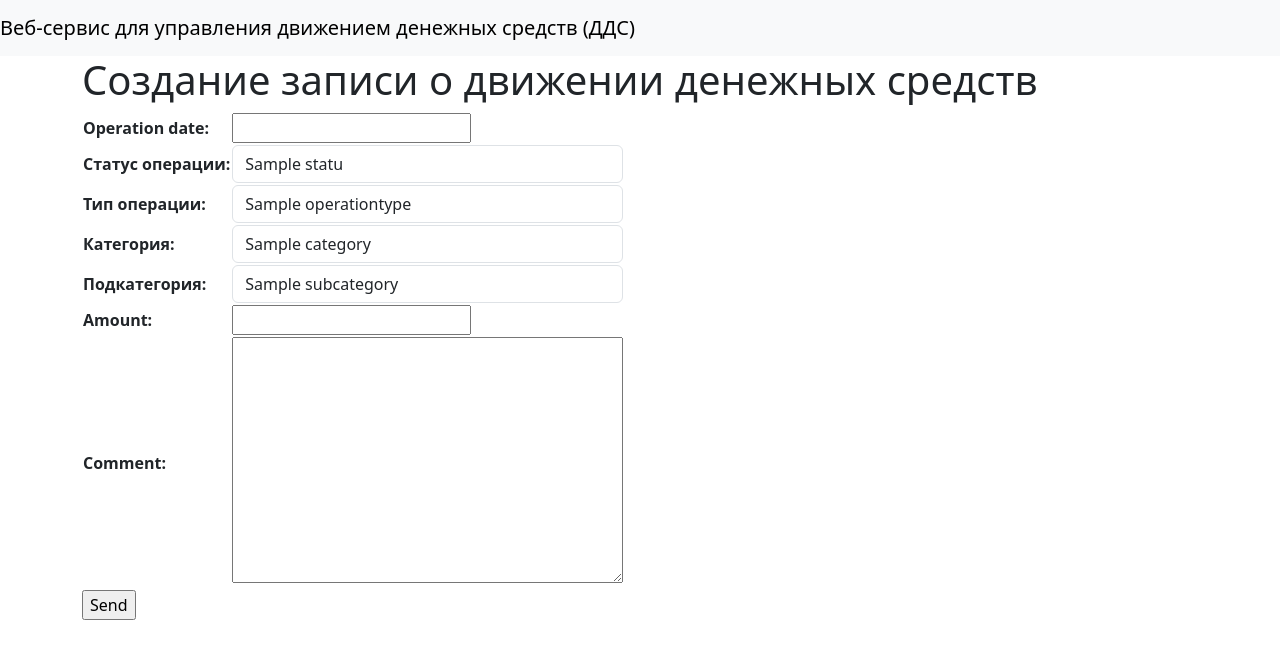
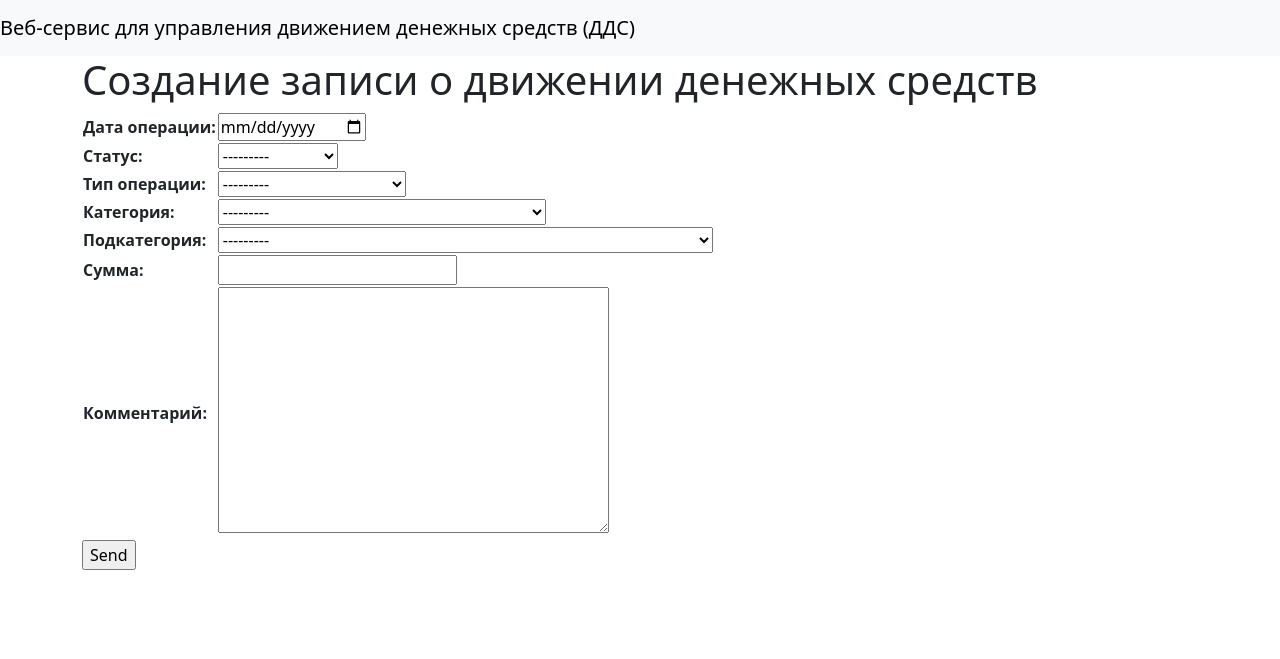
Before and after one commit to MariaEvstratova/DDS, a Django app: page /add_operation in a window 1280 px wide. Shown: the top 659 px of the page. Run offline with Django 5.2, Linux system fonts and the light colour scheme; tables that the repository leaves empty hold one stand-in row (values such as "Sample post").

Commit message:
Changing forms, editing oiperation and delete operation

```diff
--- a/dds/forms.py
+++ b/dds/forms.py
@@ -1,57 +1,71 @@
 from django import forms
-from dds.models import Status
-from dds.models import OperationType
-from dds.models import Category
-from dds.models import SubCategory
-
-# class Status(forms.Form):
-#     name = forms.CharField(max_length=100)
-#
-#
-#
-# class OperationType(forms.Form):
-#     name = forms.CharField(max_length=100)
-#
-#
-# class Category(forms.Form):
-#     name = forms.CharField(max_length=100)
-#     operation_type = forms.ForeignKey(OperationType, on_delete=models.CASCADE)
-#
-#
-# class SubCategory(forms.Form):
-#     name = forms.CharField(max_length=100)
-#     category = forms.ForeignKey(Category, on_delete=models.CASCADE)
+from .models import MoneyOperation, Status, OperationType, Category, SubCategory
 
 
 class MoneyOperationForm(forms.Form):
-    operation_date = forms.DateField()
-    status_choices = [(status.id, status.name) for status in Status.objects.all()]
+    operation_date = forms.DateField(
+        label='Дата операции',
+        widget=forms.DateInput(attrs={'type': 'date'})
+    )
 
-    status = forms.ChoiceField(
-        choices=status_choices,
-        label="Статус операции",
-        widget=forms.Select(attrs={'class': 'form-control'})
+    status = forms.ModelChoiceField(
+        queryset=Status.objects.all(),
+        label='Статус'
     )
-    operation_type_choices = [(type.id, type.name) for type in OperationType.objects.all()]
 
-    operation_type = forms.ChoiceField(
-        choices=operation_type_choices,
-        label="Тип операции",
-        widget=forms.Select(attrs={'class': 'form-control'})
+    operation_type = forms.ModelChoiceField(
+        queryset=OperationType.objects.all(),
+        label='Тип операции'
     )
-    category_choices = [(category.id, category.name) for category in Category.objects.all()]
 
-    category = forms.ChoiceField(
-        choices=category_choices,
-        label="Категория",
-        widget=forms.Select(attrs={'class': 'form-control'})
+    category = forms.ModelChoiceField(
+        queryset=Category.objects.all(),
+        label='Категория'
     )
-    subcategory_choices = [(subcategory.id, subcategory.name) for subcategory in SubCategory.objects.all()]
 
-    subcategory = forms.ChoiceField(
-        choices=subcategory_choices,
-        label="Подкатегория",
-        widget=forms.Select(attrs={'class': 'form-control'})
+    subcategory = forms.ModelChoiceField(
+        queryset=SubCategory.objects.all(),
+        label='Подкатегория'
     )
-    amount = forms.DecimalField(max_digits=12, decimal_places=2)
-    comment = forms.CharField(widget=forms.Textarea, required=False)
+
+    amount = forms.DecimalField(
+        label='Сумма',
+        max_digits=12,
+        decimal_places=2
+    )
+
+    comment = forms.CharField(
+        label='Комментарий',
+        widget=forms.Textarea,
+        required=False
+    )
+
+    def __init__(self, *args, **kwargs):
+        instance = kwargs.pop('instance', None)
+        super().__init__(*args, **kwargs)
+
+        if instance:
+            self.fields['operation_date'].initial = instance.operation_date
+            self.fields['status'].initial = instance.status
+            self.fields['operation_type'].initial = instance.operation_type
+            self.fields['category'].initial = instance.category
+            self.fields['subcategory'].initial = instance.subcategory
+            self.fields['amount'].initial = instance.amount
+            self.fields['comment'].initial = instance.comment
+            # Динамически заполняем queryset для зависимых полей
+        #     if instance.operation_type:
+        #         self.fields['category'].queryset = Category.objects.filter(
+        #             operation_type=instance.operation_type
+        #         )
+        #     if instance.category:
+        #         self.fields['subcategory'].queryset = SubCategory.objects.filter(
+        #             category=instance.category
+        #         )
+        #
+        # # Добавляем обработчики изменений для динамического обновления полей
+        # self.fields['operation_type'].widget.attrs.update({
+        #     'onchange': 'updateCategories()'
+        # })
+        # self.fields['category'].widget.attrs.update({
+        #     'onchange': 'updateSubcategories()'
+        # })
--- a/dds/urls.py
+++ b/dds/urls.py
@@ -22,6 +22,6 @@ urlpatterns = [
     path("", views.index),
     path("edit_operation/<int:id>", views.edit_operation),
     path("add_operation", views.add_operation),
-    # path("delete_operation/<int:id>/", views.delete_operation),
+    path("delete_operation/<int:id>", views.delete_operation),
     path('admin/', admin.site.urls),
 ]
--- a/dds/views.py
+++ b/dds/views.py
@@ -1,6 +1,5 @@
 from django.http import HttpResponse
 from django.shortcuts import render, redirect
-# from .forms import UserForm
 from dds.models import MoneyOperation
 from dds.forms import MoneyOperationForm
 from dds.models import Status
@@ -40,7 +39,7 @@ def add_operation(request):
 
 def edit_operation(request, id):
     if request.method == "POST":
-        operation = Status.objects.get(id=id)
+        operation = MoneyOperation.objects.get(id=id)
         operation.operation_date = request.POST.get("operation_date")
         operation.status = Status.objects.get(id=int(request.POST.get("status")))
         operation.operation_type = OperationType.objects.get(id=int(request.POST.get("operation_type")))
@@ -49,34 +48,14 @@ def edit_operation(request, id):
         operation.amount = request.POST.get("amount")
         operation.comment = request.POST.get("comment")
         operation.save()
-        # operation = MoneyOperation(operation_date=operation_date,
-        #                            status=status,
-        #                            operation_type=operation_type,
-        #                            category=category,
-        #                            subcategory=subcategory,
-        #                            amount=amount,
-        #                            comment=comment)
         return redirect('/')
     else:
         operation = MoneyOperation.objects.get(id=id)
-        initial_data = {"operation_date": operation.operation_date,
-                        "status": operation.status.name,
-                        "operation_type": operation.operation_type.name,
-                        "category": operation.category.name,
-                        "subcategory": operation.subcategory.name,
-                        "amount": operation.amount,
-                        "comment": operation.comment}
-        moneyoperationform = MoneyOperationForm(initial=initial_data)
-        # moneyoperationform.operation_date.data = operation.operation_date
-        # moneyoperationform.status.value = operation.status
-        # moneyoperationform.operation_type.value = operation.operation_type
-        # moneyoperationform.category.value = operation.category
-        # moneyoperationform.subcategory.value = operation.subcategory
-        # moneyoperationform.amount.value = operation.amount
-        # moneyoperationform.comment.value = operation.comment
+        moneyoperationform = MoneyOperationForm(instance=operation)
         return render(request, "rec.html", {"title": 'Изменение записи о движении денежных средств', "form": moneyoperationform})
 
-#
-# def delete_operation(request):
-#     moneyoperations = MoneyOperation.objects.all()
-#     return render(request, "rec.html", {"operations": moneyoperations})
+
+def delete_operation(request, id):
+    operation = MoneyOperation.objects.get(id=id)
+    operation.delete()
+    return redirect('/')
```
Also changed, not shown: dds/templates/index.html (+3 -11 lines).
